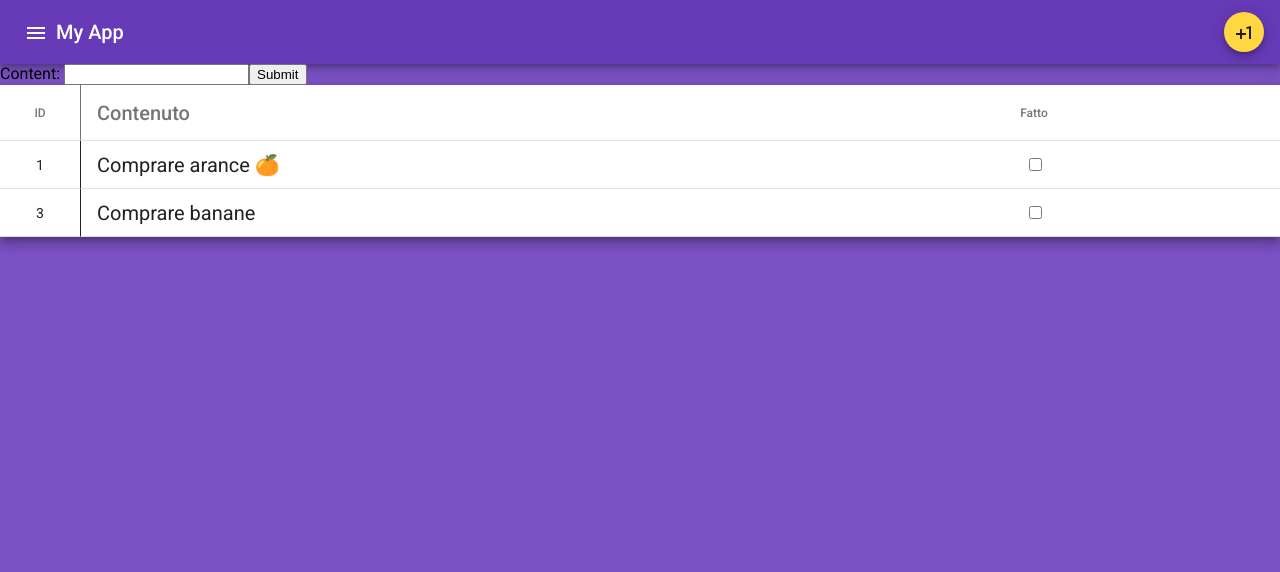
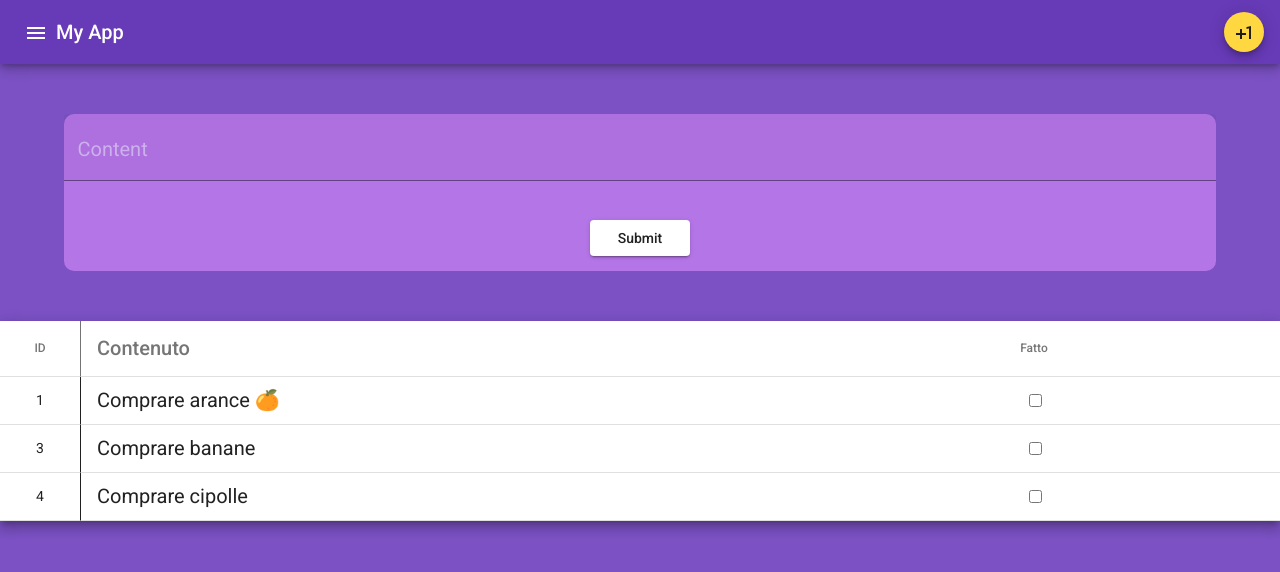
Before and after one commit to Pasqualecannavacciuolo/Angular-TodoApp, an Angular app: page / in a window 1280 px wide. Both pictures are taken after a click on the button "plus_one". Shown: the top 572 px of the page. Built offline with nearby package versions, Linux system fonts and the light colour scheme; data requests are answered from the project's data file.

Commit message:
CSS better integration

```diff
--- a/db.json
+++ b/db.json
@@ -9,6 +9,11 @@
       "contenuto": "Comprare banane",
       "fatto": false,
       "id": 3
+    },
+    {
+      "contenuto": "Comprare cipolle",
+      "fatto": false,
+      "id": 4
     }
   ]
 }
--- a/src/app/insert-form/insert-form.component.css
+++ b/src/app/insert-form/insert-form.component.css
@@ -0,0 +1,31 @@
+.form-wrapper {
+    width: 90%;
+    display: flex;
+    justify-content: flex-end;
+    flex-direction: column;
+    background-color: rgb(180, 117, 231);
+    margin: 0 auto;
+    gap: 20px;
+    margin: 50px auto;
+    border-radius: 10px;
+}
+
+
+mat-label {
+    font-size: 20px;
+    color: rgba(236, 244, 250, 0.49);
+}
+
+.content-input {
+    width: 100%;
+    font-size: 18px;
+    color: #fafafa;
+}
+
+button {
+    width: 100px;
+    text-align: center;
+    justify-content: center;
+    display: flex;
+    margin: 15px auto;
+}
--- a/src/app/insert-form/insert-form.component.html
+++ b/src/app/insert-form/insert-form.component.html
@@ -1,7 +1,11 @@
-<form [formGroup]="profileForm" (ngSubmit)="onSubmit()">
+<div class="form-wrapper">
+    <form [formGroup]="todoForm" (ngSubmit)="onSubmit()" [ngClass]="'insert-form'">
 
-    <label for="first-name">Content: </label>
-    <input id="first-name" type="text" formControlName="content">
-
-    <button type="submit" [disabled]="!profileForm.valid">Submit</button>
-</form>
+        <mat-form-field appearance="fill" [ngClass]="'content-input'">
+            <mat-label for="first-name">Content</mat-label>
+            <input matInput type="text" formControlName="content">
+        </mat-form-field>
+        <br />
+        <button mat-raised-button type="submit" [disabled]="!todoForm.valid">Submit</button>
+    </form>
+</div>
--- a/src/app/insert-form/insert-form.component.ts
+++ b/src/app/insert-form/insert-form.component.ts
@@ -13,7 +13,7 @@ export class InsertFormComponent {
 
   constructor(private http: HttpClient) {}
 
-  profileForm = new FormGroup({
+  todoForm = new FormGroup({
     content: new FormControl(''),
   });
 
@@ -23,7 +23,7 @@ export class InsertFormComponent {
 
 
   onSubmit() {
-    let form_content = this.profileForm.get('content')?.value;
+    let form_content = this.todoForm.get('content')?.value;
     this.newItem.contenuto = form_content;
     this.newItem.fatto = false;
     this.http
--- a/src/app/material.module.ts
+++ b/src/app/material.module.ts
@@ -3,10 +3,12 @@ import { MatToolbarModule } from '@angular/material/toolbar';
 import { MatIconModule } from '@angular/material/icon';
 import {MatButtonModule} from '@angular/material/button';
 import {MatTableModule} from '@angular/material/table';
+import {MatInputModule} from '@angular/material/input';
+import { MatFormFieldModule } from "@angular/material/form-field";
 import { NgModule } from '@angular/core';
 
 @NgModule({
-  imports: [CommonModule, MatToolbarModule, MatIconModule, MatButtonModule, MatTableModule],
-  exports: [CommonModule, MatToolbarModule, MatIconModule, MatButtonModule, MatTableModule]
+  imports: [CommonModule, MatToolbarModule, MatIconModule, MatButtonModule, MatTableModule, MatInputModule, MatFormFieldModule],
+  exports: [CommonModule, MatToolbarModule, MatIconModule, MatButtonModule, MatTableModule, MatInputModule, MatFormFieldModule]
 })
 export class MaterialModule { }
```
